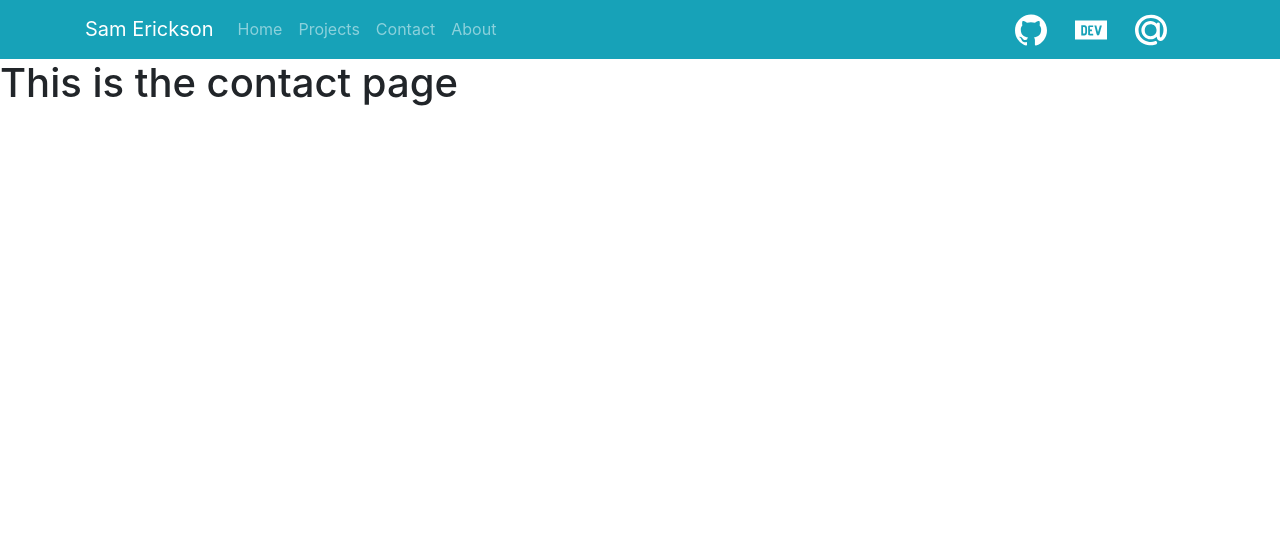
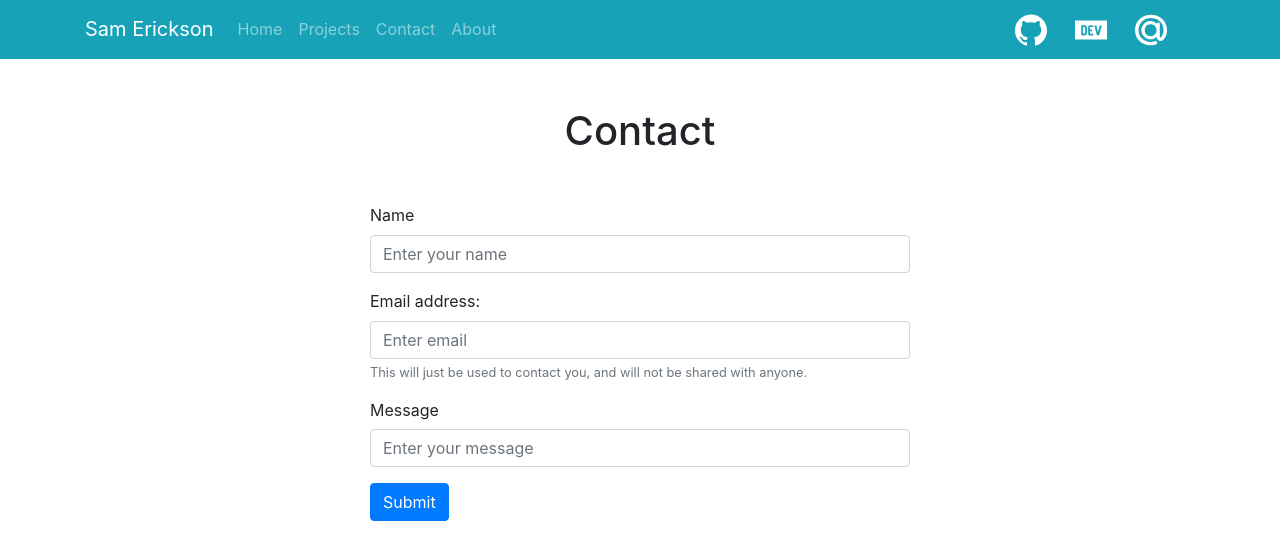
Before and after one commit to samerickson/samerickson.me, a Vue app: page /contact in a window 1280 px wide. Shown: the top 560 px of the page. Built offline with nearby package versions, Linux system fonts and the light colour scheme.

Commit message:
Create contact form

```diff
--- a/src/views/Contact.vue
+++ b/src/views/Contact.vue
@@ -1,5 +1,72 @@
 <template>
-    <div>
-        <h1>This is the contact page</h1>
-    </div>
+  <b-container fluid="sm">
+    <h1 class="text-center my-5">Contact</h1>
+    <b-row>
+      <b-col md="6" offset-md="3">
+        <b-form @submit="onSubmit">
+          <b-form-group
+            id="name"
+            label="Name"
+            label-for="name-input"
+            >
+            <b-form-input
+              id="name-input"
+              v-model="form.name"
+              required
+              placeholder="Enter your name"
+            >
+            </b-form-input>
+          </b-form-group>
+          <b-form-group
+            id="email"
+            label="Email address:"
+            label-for="email-input"
+            description="This will just be used to contact you, and will not be shared with anyone."
+          >
+            <b-form-input
+              id="email-input"
+              v-model="form.email"
+              type="email"
+              required
+              placeholder="Enter email"
+            >
+            </b-form-input>
+          </b-form-group>
+          <b-form-group
+            id="message"
+            label="Message"
+          >
+            <b-form-input
+              v-model="form.text"
+              type="text"
+              required
+              placeholder="Enter your message"
+            >
+            </b-form-input>
+          </b-form-group>
+          <b-button type="submit" variant="primary">Submit</b-button>
+        </b-form>
+      </b-col>
+    </b-row>
+  </b-container>
 </template>
+
+<script>
+export default {
+  data() {
+    return {
+      form: {
+        email: '',
+        name: '',
+        message: '',
+      },
+    };
+  },
+  methods: {
+    onSubmit(evt) {
+      evt.preventDefault();
+      alert(JSON.stringify(this.form));
+    },
+  },
+};
+</script>
```
